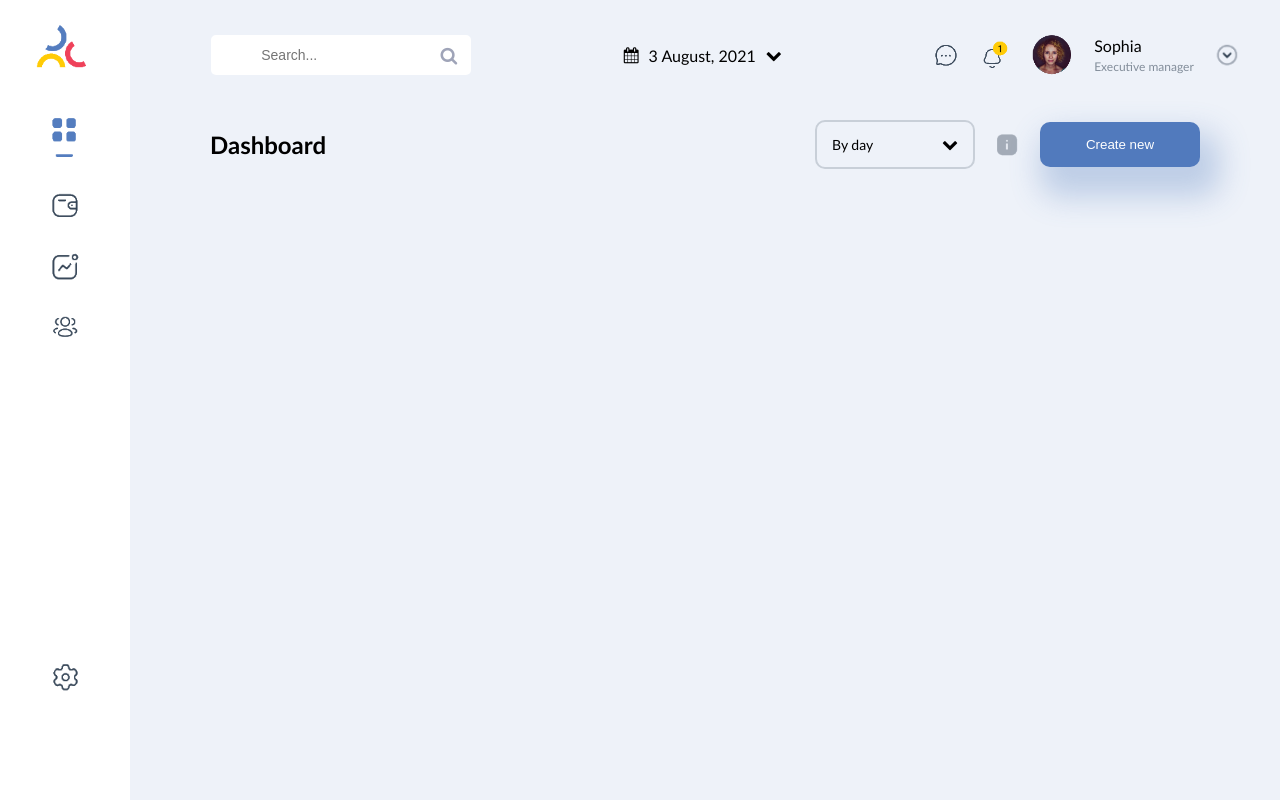
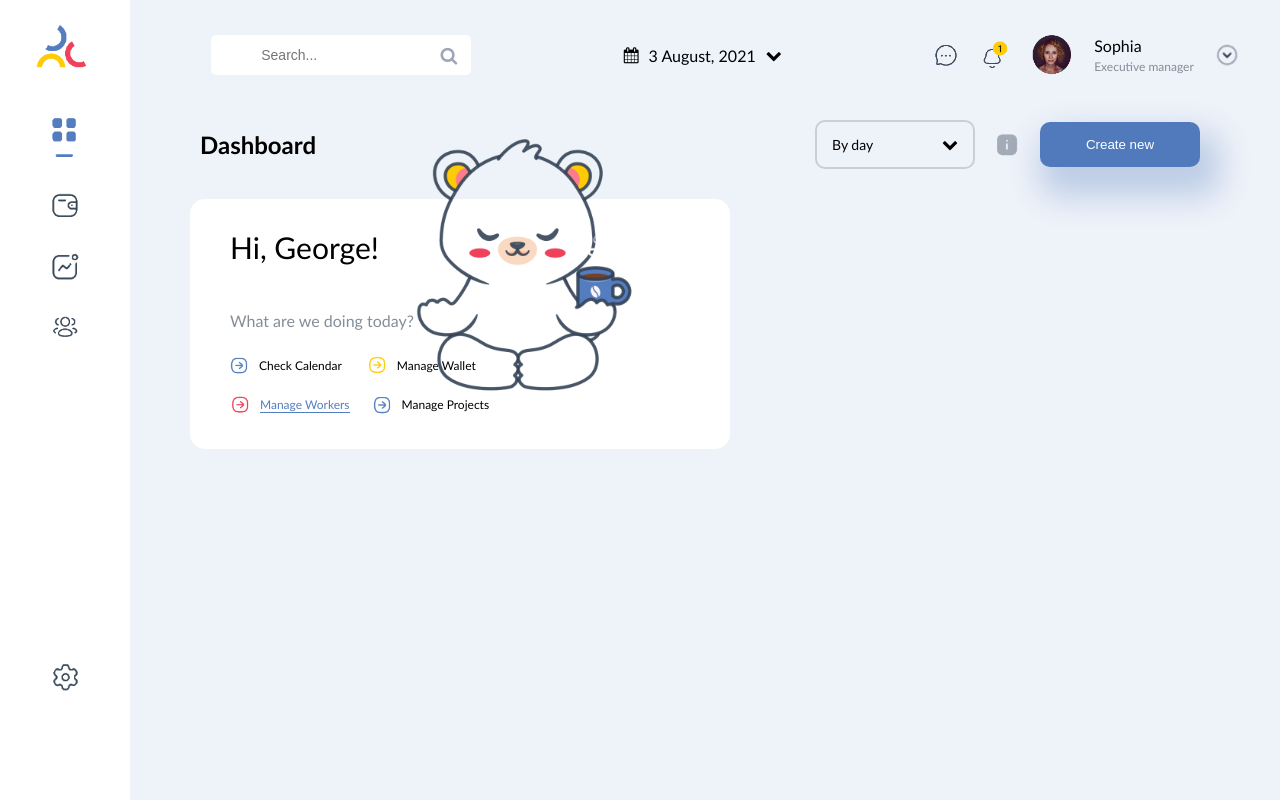
Before and after one commit to Mnde81/project-dashboard, a website: page index.html in a window 1280 px wide. Drawn offline with Linux system fonts and the light colour scheme.

Commit message:
updated file

```diff
--- a/css/main.css
+++ b/css/main.css
@@ -14,7 +14,7 @@ body {
 main {
     background-color: #EEF2F9;
     display: grid;
-    grid-template-columns: 1fr 400px;
+    grid-template-columns: 1fr 500px;
     grid-template-areas:
     "header header"
     "title title"
@@ -35,7 +35,7 @@ main {
 }
 
 h1 {
-    margin-left: 50px;
+    margin-left: 40px;
 }
 
 .byday {
@@ -78,3 +78,61 @@ h1 {
     cursor: pointer;
     color: black;
 }
+
+.george {
+    grid-area: george;
+    height: 250px;
+    background-color: white;
+    border-radius: 15px;
+    display: flex;
+    flex-direction: column;
+    position: relative;
+    margin-left: 30px;
+    padding-left: 40px;
+}
+
+.hi {
+    font-size: 30px;
+}
+
+.what {
+    color:#848E98
+}
+
+.george-links {
+    display: flex;
+    align-items: center;
+    gap: 10px;
+}
+
+.george-icons {
+    width: 20px;
+}
+
+.george-icons-1 {
+    width: 19px;
+}
+
+.george-links > p {
+    font-size: 12px;
+}
+
+.george-logo {
+    position: absolute;
+    top: -70px;
+    right: 80px;
+    width: 250px;
+}
+
+.ic2 {
+    margin-left: 15px;
+}
+
+.ic4 {
+    margin-left: 13px;
+}
+
+.workers {
+    border-bottom: 1px solid #547DBF;
+    color: #547DBF;
+}
--- a/index.html
+++ b/index.html
@@ -59,6 +59,25 @@
             </div>
         </section>
 
+        <section class="george">
+            <p class="hi">Hi, George!</p>
+            <p class="what">What are we doing today?</p>
+            <div class="george-links">
+                <img class="george-icons-1" src="./img/george-icon-1.png" alt="icon1">
+                <p>Check Calendar</p>
+                <img class="george-icons ic2" src="./img/george-icon-2.png" alt="icon2">
+                <p>Manage Wallet</p>
+            </div>
+            <div class="george-links">
+                <img class="george-icons" src="./img/george-icon-3.png" alt="icon3">
+                <p class="workers">Manage Workers</p>
+                <img class="george-icons-1 ic4" src="./img/george-icon-1.png" alt="icon1">
+                <p>Manage Projects</p>
+            </div>
+            <img class="george-logo" src="./img/george.png" alt="george">
+
+        </section>
+
     </main>
 </body>
 </html>
```
Also changed, not shown: img/george-icon-1.png (added), img/george-icon-2.png (added), img/george-icon-3.png (added), img/george.png (added).
